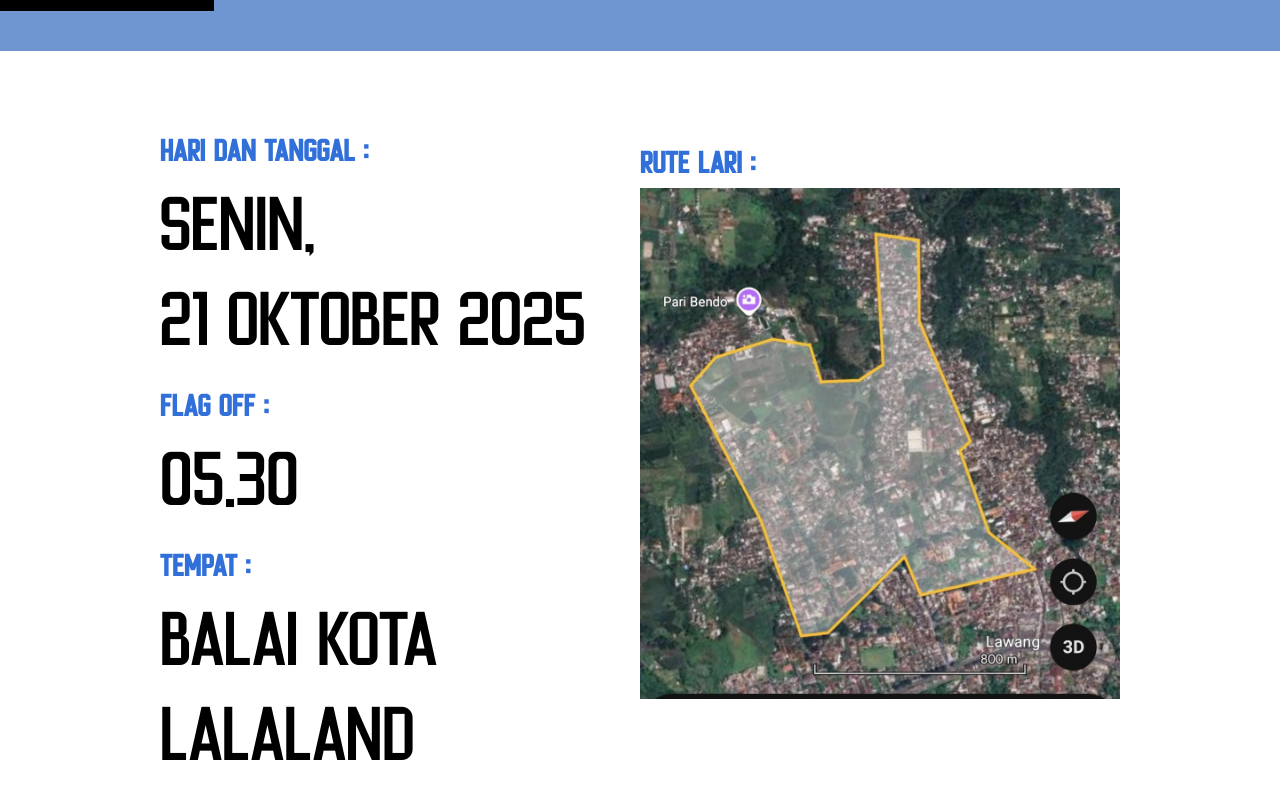
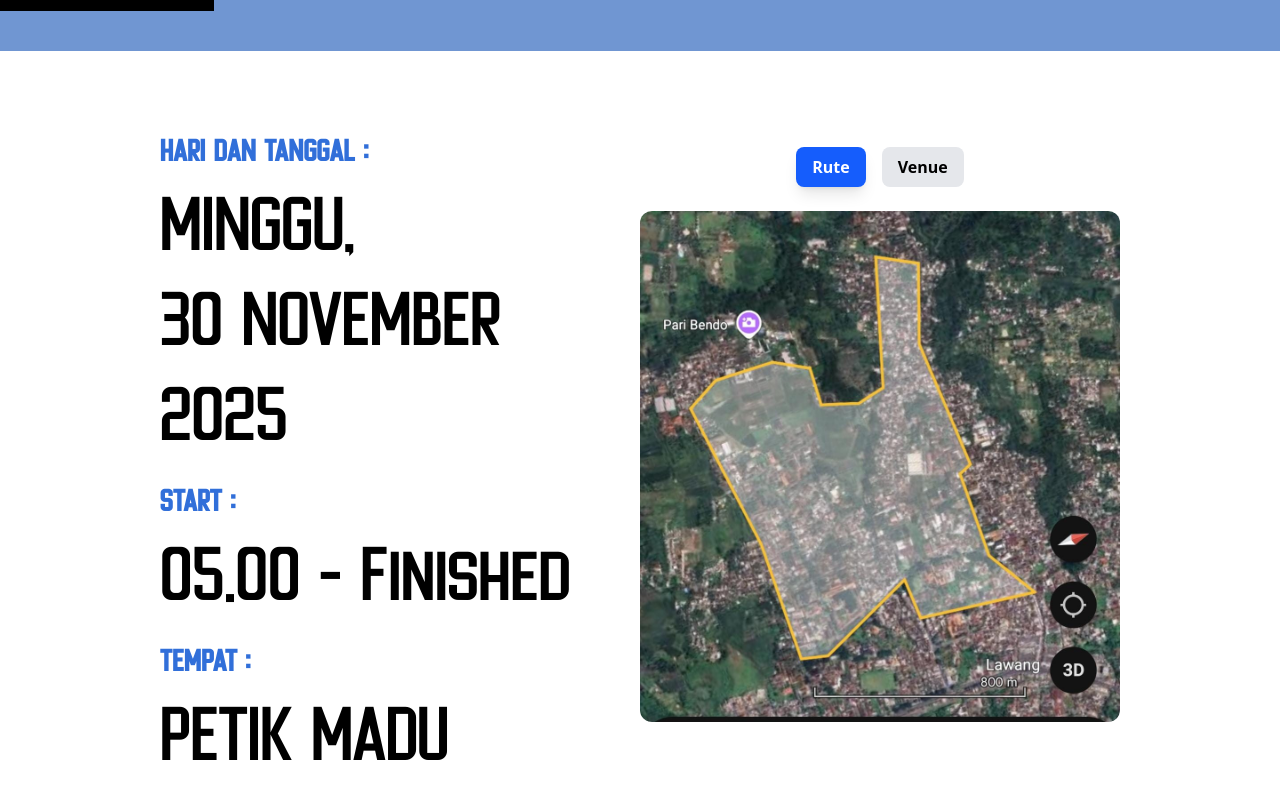
Before and after one commit to aldinpramudya/lawangfestrunbyampi-project, a React (Vite) app: page / in a window 1280 px wide. Shown: the part 1820-2619 px from the top of the page. Built offline with nearby package versions, Linux system fonts and the light colour scheme.

Commit message:
feat : image switch in route and jadwal

```diff
--- a/constants/index.ts
+++ b/constants/index.ts
@@ -168,4 +168,11 @@ export const rules = [
         no: 20,
         rule : "Segala jenis kehilangan bukan tanggung jawab panitia",
     }
-]
+];
+
+type ImageType = "Rute" | "Venue";
+
+export const routePictures : Record<ImageType, string> = {
+    "Rute": "/images/route.jpg",
+    "Venue": "/images/venue.jpg"
+};
--- a/src/pages/RouteSchedule.tsx
+++ b/src/pages/RouteSchedule.tsx
@@ -1,6 +1,11 @@
 import SectionHeader from "../components/SectionHeader";
+import { useState } from "react";
+import { routePictures } from "../../constants";
 
 export default function RouteSchedule() {
+    type ImageType = "Rute" | "Venue";
+    const [selectedImage, setSelectedImage] = useState<ImageType>("Rute")
+
     return (
         <section id="rute">
             <div className="min-h-screen bg-white">
@@ -14,9 +19,9 @@ export default function RouteSchedule() {
                                 Hari dan Tanggal :
                             </h4>
                             <p className="font-cheapsman text-6xl md:text-[76px] leading-tight">
-                                SENIN,
+                                MINGGU,
                                 <br />
-                                21 OKTOBER 2025
+                                30 NOVEMBER 2025
                             </p>
                         </div>
 
@@ -24,10 +29,10 @@ export default function RouteSchedule() {
                         <div>
                             <h4
                                 className="uppercase blue3-font-custom font-cheapsman font-semibold text-[30px] tracking-wide mb-2">
-                                Flag Off :
+                                START :
                             </h4>
                             <p className="font-cheapsman text-6xl md:text-[76px] leading-tight">
-                                05.30
+                                05.00 - Finished
                             </p>
                         </div>
 
@@ -38,27 +43,41 @@ export default function RouteSchedule() {
                                 Tempat :
                             </h4>
                             <p className="font-cheapsman text-6xl md:text-[76px] leading-tight">
-                                BALAI KOTA
+                                PETIK MADU
                                 <br />
-                                LALALAND
+                                JL. Dr. Wahidin No. 8, Lawang
                             </p>
                         </div>
                     </div>
                     {/* Konten Kiri End */}
                     {/* Konten Kanan */}
                     <div>
-                        <h4 className="uppercase blue3-font-custom font-cheapsman font-semibold text-[30px] tracking-wide pt-3">
-                            Rute Lari :
-                        </h4>
-                        <div className="overflow-hidden">
+                        {/* Tombol Pilihan */}
+                        <div className="flex justify-center gap-4 mt-4">
+                            {(Object.keys(routePictures) as ImageType[]).map((route) => (
+                                <button
+                                    key={route}
+                                    onClick={() => setSelectedImage(route)}
+                                    className={`px-4 py-2 rounded-lg font-semibold transition-all duration-300 ${selectedImage === route
+                                        ? "bg-blue-600 text-white shadow-lg"
+                                        : "bg-gray-200 hover:bg-gray-300"
+                                        }`}
+                                >
+                                    {route}
+                                </button>
+                            ))}
+                        </div>
+                        {/* Gambar Rute */}
+                        <div className="overflow-hidden mt-6 flex justify-center">
                             <img
-                                src="/images/route.jpg"
-                                alt="Rute Lari"
-                                className="w-[600px] object-cover"
+                                key={selectedImage}
+                                src={routePictures[selectedImage]}
+                                alt={`Rute Lari ${selectedImage}`}
+                                className="w-[600px] rounded-xl object-cover hover:shadow-[0_0_25px_#3b82f6] transition-all duration-500"
                             />
                         </div>
+                        {/* Konten Kanan End */}
                     </div>
-                    {/* Konten Kanan End */}
                 </div>
             </div>
         </section>
```
Also changed, not shown: public/images/venue.jpg.
